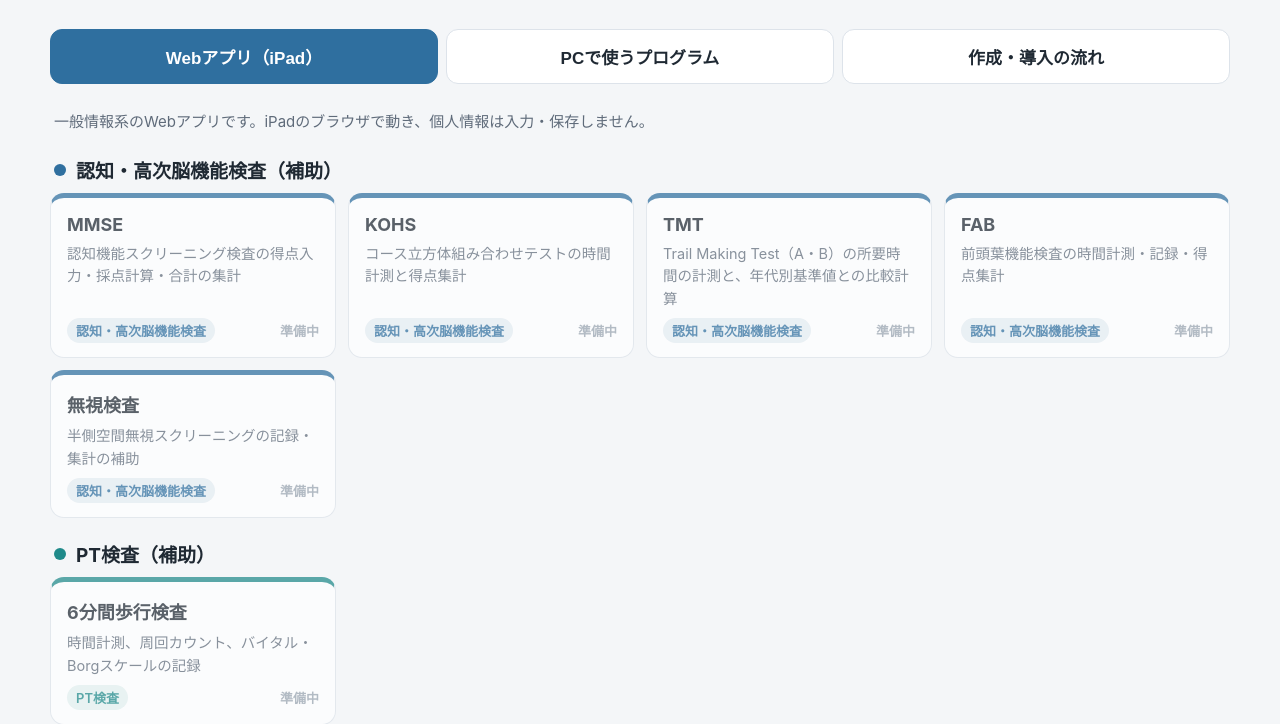
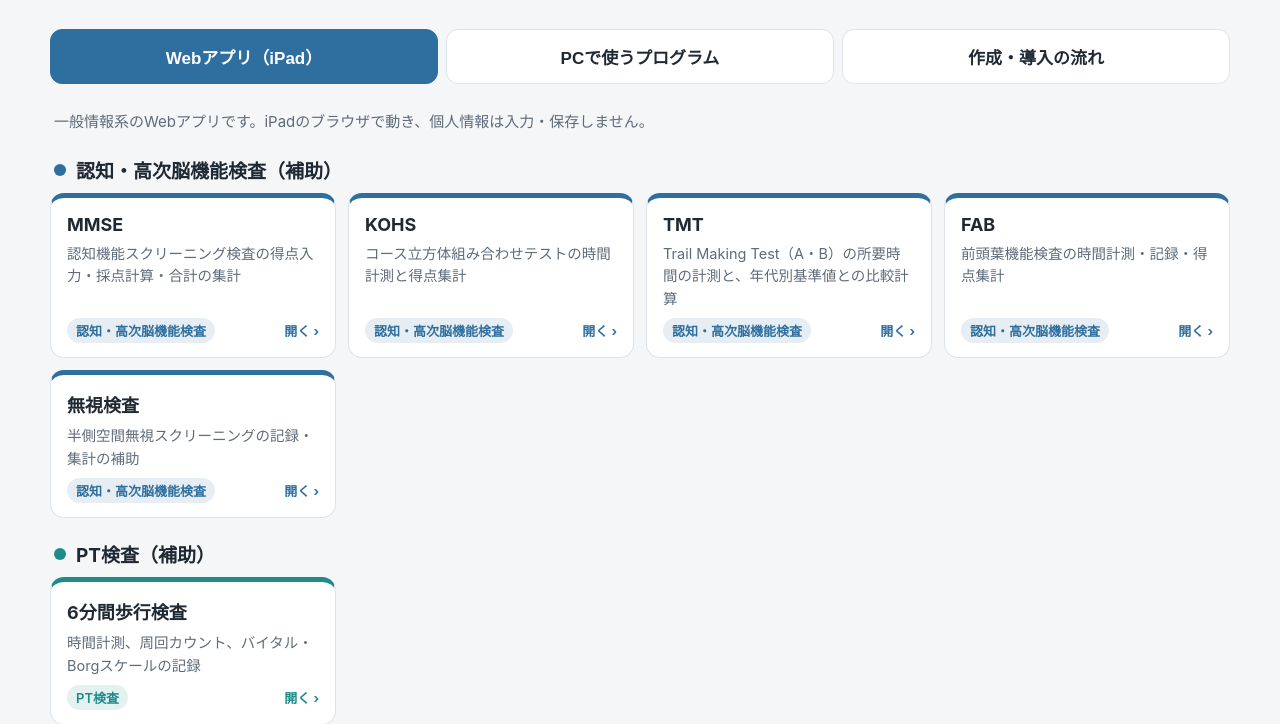
Before and after one commit to cityhospitalreha/launcher, a plain HTML site: page index.html in a window 1280 px wide. Shown: the part 87-811 px from the top of the page. Drawn offline with Linux system fonts and the light colour scheme.

Commit message:
Add files via upload

```diff
--- a/index.html
+++ b/index.html
@@ -292,36 +292,36 @@
 /* ===== ここだけ書き換えればOK =====
    url:   アプリのアドレス（https://〜）を "" の中に入れる。
           空のままだと「準備中」と表示され、タップしても開きません。
-   photo: 画面の画像を出したいときは、photo: "images/ファイル名.png" を足す。
-          画像は images フォルダに入れておく。 */
+   photo: 画面の画像を出したいときは、photo: "ファイル名.png" を足す。
+          画像は index.html と同じ場所に置いておく。 */
 const WEB_APPS = [
   { group: "認知・高次脳機能検査（補助）", color: "--c-kensa", items: [
-    { name: "MMSE",          desc: "認知機能スクリーニング検査の得点入力・採点計算・合計の集計", url: "" },
-    { name: "KOHS",          desc: "コース立方体組み合わせテストの時間計測と得点集計", url: "" },
-    { name: "TMT",           desc: "Trail Making Test（A・B）の所要時間の計測と、年代別基準値との比較計算", url: "" },
-    { name: "FAB",           desc: "前頭葉機能検査の時間計測・記録・得点集計", url: "" },
-    { name: "無視検査",       desc: "半側空間無視スクリーニングの記録・集計の補助", url: "" },
+    { name: "MMSE",          desc: "認知機能スクリーニング検査の得点入力・採点計算・合計の集計", url: "https://cityhospitalreha.github.io/mmse/" },
+    { name: "KOHS",          desc: "コース立方体組み合わせテストの時間計測と得点集計", url: "https://cityhospitalreha.github.io/kohs/" },
+    { name: "TMT",           desc: "Trail Making Test（A・B）の所要時間の計測と、年代別基準値との比較計算", url: "https://cityhospitalreha.github.io/TMT/" },
+    { name: "FAB",           desc: "前頭葉機能検査の時間計測・記録・得点集計", url: "https://cityhospitalreha.github.io/fab/" },
+    { name: "無視検査",       desc: "半側空間無視スクリーニングの記録・集計の補助", url: "https://cityhospitalreha.github.io/neglect/" },
   ]},
   { group: "PT検査（補助）", color: "--c-pt", items: [
-    { name: "6分間歩行検査",  desc: "時間計測、周回カウント、バイタル・Borgスケールの記録", url: "" },
+    { name: "6分間歩行検査",  desc: "時間計測、周回カウント、バイタル・Borgスケールの記録", url: "https://cityhospitalreha.github.io/6minutes/" },
   ]},
   { group: "訓練", color: "--c-kunren", items: [
-    { name: "口腔器官の運動訓練", desc: "口唇・舌・頬の運動を動画で見ながら、鏡のように確認", url: "" },
-    { name: "記名力訓練",     desc: "記憶・再認のトレーニング", url: "" },
-    { name: "Stroop訓練",    desc: "色×文字・位置×文字の干渉課題", url: "" },
-    { name: "助詞訓練",       desc: "助詞・文法のトレーニング", url: "" },
-    { name: "計算訓練",       desc: "計算課題のトレーニング", url: "" },
-    { name: "無視訓練",       desc: "半側空間無視のリハビリ課題", url: "" },
-    { name: "数字探索訓練",   desc: "視覚探索・注意の訓練", url: "" },
-    { name: "受動的注意訓練", desc: "注意機能のトレーニング", url: "" },
-    { name: "メンタルローテーション", desc: "図形の心的回転の訓練", url: "" },
+    { name: "口腔器官の運動訓練", desc: "口唇・舌・頬の運動を動画で見ながら、鏡のように確認", url: "https://cityhospitalreha.github.io/-/" },
+    { name: "記名力訓練",     desc: "記憶・再認のトレーニング", url: "https://cityhospitalreha.github.io/kimei/" },
+    { name: "Stroop訓練",    desc: "色×文字・位置×文字の干渉課題", url: "https://cityhospitalreha.github.io/stroop/" },
+    { name: "助詞訓練",       desc: "助詞・文法のトレーニング", url: "https://cityhospitalreha.github.io/josi/" },
+    { name: "計算訓練",       desc: "計算課題のトレーニング", url: "https://cityhospitalreha.github.io/keisan/" },
+    { name: "無視訓練",       desc: "半側空間無視のリハビリ課題", url: "https://cityhospitalreha.github.io/USN/" },
+    { name: "数字探索訓練",   desc: "視覚探索・注意の訓練", url: "https://cityhospitalreha.github.io/suujisagasi/" },
+    { name: "受動的注意訓練", desc: "注意機能のトレーニング", url: "https://cityhospitalreha.github.io/judouteki/" },
+    { name: "メンタルローテーション", desc: "図形の心的回転の訓練", url: "https://cityhospitalreha.github.io/mentalrotation/" },
   ]},
   { group: "自主トレ", color: "--c-jishu", items: [
-    { name: "自主トレメニュー", desc: "PT/OT向けの自主トレーニング。動画つきの運動カード", url: "" },
+    { name: "自主トレメニュー", desc: "PT/OT向けの自主トレーニング。動画つきの運動カード", url: "https://cityhospitalreha.github.io/PT/" },
   ]},
   { group: "その他", color: "--c-sonota", items: [
-    { name: "モザイクスタンプ",   desc: "撮影前にモザイクをかけ、加工前の画像を残さない", url: "" },
-    { name: "休日勤務 希望収集",  desc: "希望を集め、公平に配慮して自動で割り当て", url: "", photo: "shift.png" },
+    { name: "モザイクスタンプ",   desc: "撮影前にモザイクをかけ、加工前の画像を残さない", url: "https://cityhospitalreha.github.io/camera/" },
+    { name: "休日勤務 希望収集",  desc: "希望を集め、公平に配慮して自動で割り当て", url: "https://cityhospitalreha.github.io/shift-/", photo: "shift.png" },
   ]},
 ];
 
```
